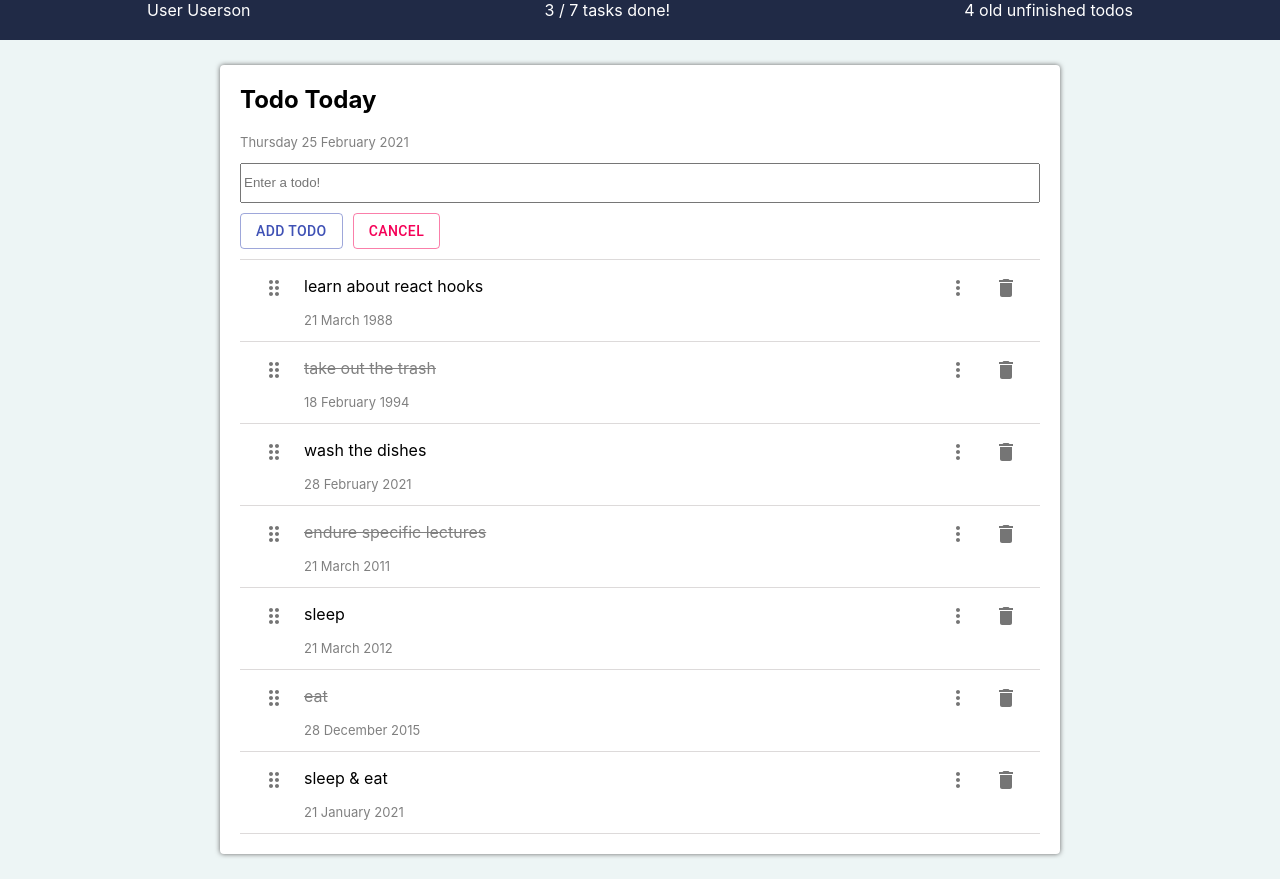
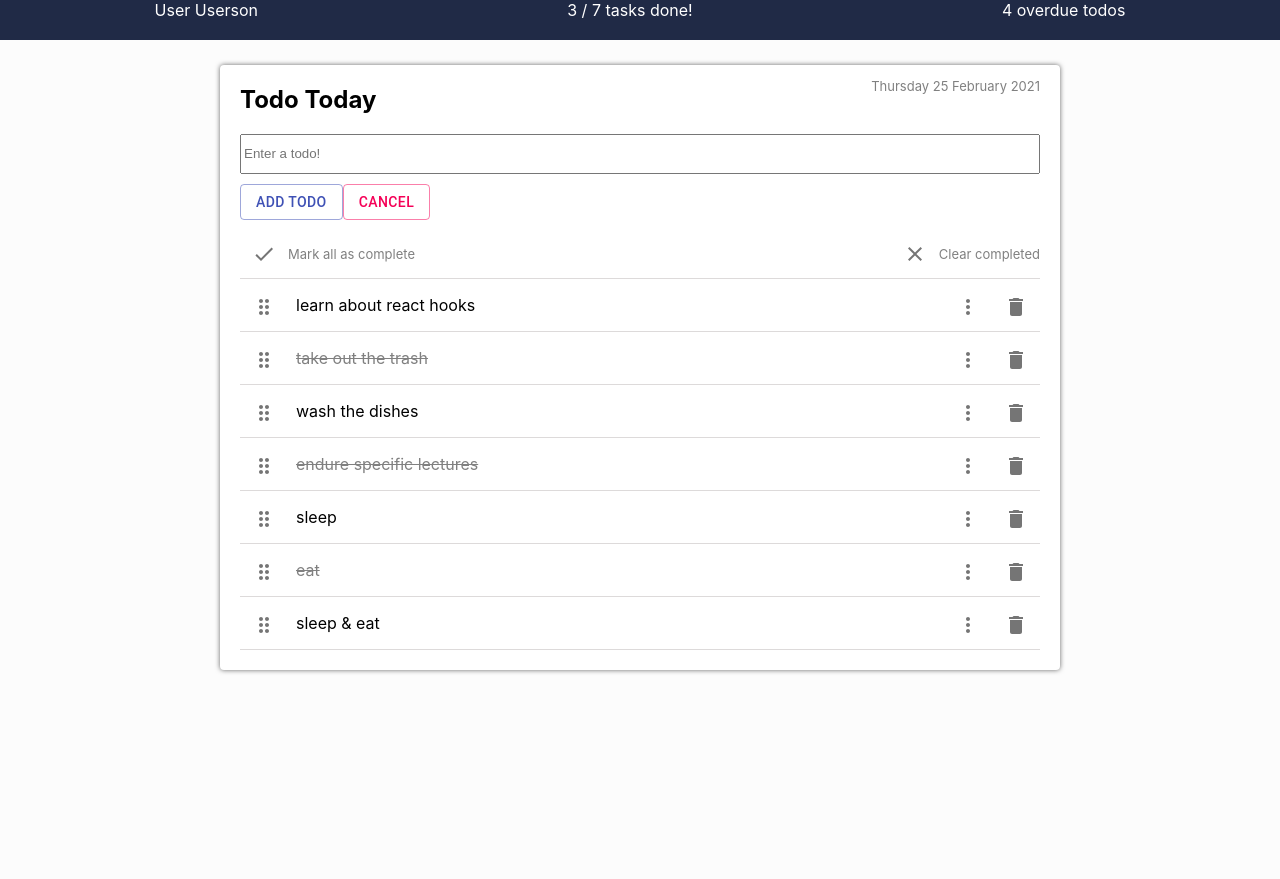
Before and after one commit to larsdjursner/todo-typescript, a React (Create React App) app: page / in a window 1280 px wide. After the commit the page ends 800 px from the top, so only its background shows below. Built offline with nearby package versions, Linux system fonts and the light colour scheme.

Commit message:
small fixes to dnd, renamed divs

```diff
--- a/src/App.css
+++ b/src/App.css
@@ -1,9 +1,5 @@
 body {
-  background-color: rgb(237, 245, 245);
-}
-
-.app {
-  display: block;
+  background-color: rgb(252, 252, 252);
 }
 
 .parent-todo {
@@ -31,15 +27,20 @@ input {
   box-sizing: border-box;
 }
 
+ul.todolist {
+  padding: 0;
+  margin-bottom: 0;
+  margin-top: 0;
+  border-bottom: 1px solid rgb(221, 218, 218);
+}
 li.todo {
   list-style-type: none;
   user-select: none;
-  padding: 0px 10px 0px 10px;
   display: flex;
   justify-content: space-between;
   align-items: baseline;
   box-sizing: border-box;
-  border-bottom: 1px solid rgb(221, 218, 218);
+  border-top: 1px solid rgb(221, 218, 218);
 }
 
 .todo-draghandle {
@@ -61,6 +62,7 @@ p.todo-content {
   display: flex;
 }
 
+
 .date {
   color: gray;
   font-size: small;
@@ -70,21 +72,28 @@ li:hover {
   background-color: rgb(245, 245, 245);
 }
 
+
+.todoform-header {
+  display: flex;
+  justify-content: space-between;
+}
+
 .todoform-input {
   height: 40px;
-}
-.todoform {
-  border-bottom: 1px solid rgb(221, 218, 218);
-}
-.todoform > * {
-  margin-bottom: 10px;
 }
 
 .todoform-content > * {
   margin-bottom: 10px;
 }
 
-.todoform-content-noform > * {
+.todoform-buttons {
+  right: 0;
+  /* display: flex;
+  margin-right: 10px;
+  justify-content: right; */
+}
+
+.noform-content > * {
   margin-bottom: 10px;
   display: inline-block;
   white-space: nowrap;
@@ -93,18 +102,28 @@ li:hover {
   color: gray;
 }
 
-.todoform-content-noform:hover #todoform-content-addicon {
+.noform-content:hover #todoform-content-addicon {
   color: rgb(32, 42, 70);
 }
 
-.todoform-content-noform:hover #todoform-content-text {
+.noform-content:hover #todoform-content-text {
   color: rgb(32, 42, 70);
 }
 
-.todoform-buttons > :first-child {
-  margin-right: 10px;
+.completion-button-parent {
+  display: flex;
+  flex-direction: row;
+  justify-content: space-between;
 }
 
+.completion-button > * {
+  margin-bottom: 10px;
+  display: inline-block;
+  white-space: nowrap;
+  font-size: small;
+  cursor: pointer;
+  color: gray;
+}
 .Nav {
   background-color: rgb(32, 42, 70);
   color: white;
--- a/src/components/Nav.tsx
+++ b/src/components/Nav.tsx
@@ -8,7 +8,9 @@ const Nav: React.FC = () => {
 
   const countComplete = () => {
     const count = todos.filter((t) => t.completed).length;
-    return `${count} / ${todos.length} tasks done!`;
+    return todos.length > 0
+      ? `${count} / ${todos.length} tasks done!`
+      : "Done!";
   };
 
   const countOldTodos = () => {
@@ -17,9 +19,7 @@ const Nav: React.FC = () => {
       .filter((t) => !t.completed)
       .filter((t) => getFullDate(t.date) !== getFullDate(today)).length;
 
-    return count > 0
-      ? count + " old unfinished todos"
-      : "All old todos are done!";
+    return count > 0 ? count + " overdue todos" : "";
   };
 
   return (
--- a/src/components/Todo.tsx
+++ b/src/components/Todo.tsx
@@ -46,7 +46,7 @@ export const Todo: React.FC<ITodoFunctions> = ({
         >
           {content}
         </p>
-        <p className="date">{getDate(date)}</p>
+        {/* <p className="date">{getDate(date)}</p> */}
       </div>
       <div className="todo-buttons">
         <Modal
--- a/src/components/TodoForm.tsx
+++ b/src/components/TodoForm.tsx
@@ -68,11 +68,11 @@ export const TodoForm: React.FC<ITodoForm> = ({ createTodo }) => {
           </div>
         </div>
       ) : (
-        <div className="todoform-content-noform" onClick={toggleForm}>
-          <IconButton id="todoform-content-addicon">
+        <div className="noform-content" onClick={toggleForm}>
+          <IconButton id="noform-content-addicon">
             <AddIcon />
           </IconButton>
-          <p id="todoform-content-text">Add todo</p>
+          <p id="noform-content-text">Add todo</p>
         </div>
       )}
     </div>
--- a/src/components/TodoList.tsx
+++ b/src/components/TodoList.tsx
@@ -9,6 +9,9 @@ import {
   Draggable,
   DropResult,
 } from "react-beautiful-dnd";
+import { IconButton } from "@material-ui/core";
+import CheckIcon from "@material-ui/icons/Check";
+import ClearIcon from '@material-ui/icons/Clear';
 
 const TodoList: React.FC = () => {
   const [todos, setTodos] = useContext(TodoContext);
@@ -32,6 +35,12 @@ const TodoList: React.FC = () => {
     setTodos(newTodos);
   };
 
+  const deleteCompletedTodos = () => {
+    const newTodos = [...todos];
+    const filtered = newTodos.filter((t) => !t.completed);
+    setTodos(filtered);
+  };
+
   const completeTodo = (id: number) => {
     const newTodos = [...todos];
     const index = newTodos.findIndex((t) => t.id === id);
@@ -40,34 +49,53 @@ const TodoList: React.FC = () => {
     setTodos(newTodos);
   };
 
-  const rearrangeTodo = (param: DropResult) => {
-    const destIndex = param.destination?.index;
-    const srcIndex = param.source.index;
+  const completeAllTodos = () => {
+    const newTodos = [...todos];
+    newTodos.forEach((t) => (t.completed = true));
 
-    const moved = todos[srcIndex];
-    if (destIndex) {
-      const remaining = todos.filter((t) => t.id !== moved.id);
+    setTodos(newTodos);
+  };
 
-      const reorderedItems = [
-        ...remaining.slice(0, destIndex),
-        moved,
-        ...remaining.slice(destIndex),
-      ];
+  const handleOnDragEnd = (res: DropResult) => {
+    if (!res.destination) return;
 
-      setTodos(reorderedItems);
-    }
+    const newTodos = [...todos];
+    const [reorderedTodos] = newTodos.splice(res.source.index, 1);
+    newTodos.splice(res.destination.index, 0, reorderedTodos);
+
+    setTodos(newTodos);
   };
 
   return (
     <div className="parent-todo">
       <div className="child-todo">
+        <TodoForm createTodo={createTodo} />
+        {todos.length > 0 ? (
+          <div className="completion-button-parent">
+             <div className="completion-button" onClick={completeAllTodos}>
+              <IconButton>
+                <CheckIcon />
+              </IconButton>
+              <p>Mark all as complete</p>
+            </div>
+            <div className="completion-button" onClick={deleteCompletedTodos}>
+              <IconButton>
+                <ClearIcon />
+              </IconButton>
+              <p>Clear completed</p>
+            </div>
+
+          </div>
+        ) : (
+          <div></div>
+        )}
+
         <DragDropContext
-          onDragEnd={(param) => {
-            rearrangeTodo(param);
+          onDragEnd={(res) => {
+            handleOnDragEnd(res);
           }}
         >
-          <div className="todolist">
-            <TodoForm createTodo={createTodo} />
+          <ul className="todolist">
             <Droppable droppableId="droppable-1">
               {(provided, _) => (
                 <div ref={provided.innerRef} {...provided.droppableProps}>
@@ -106,7 +134,7 @@ const TodoList: React.FC = () => {
                 </div>
               )}
             </Droppable>
-          </div>
+          </ul>
         </DragDropContext>
       </div>
     </div>
--- a/src/components/modal.style.css
+++ b/src/components/modal.style.css
@@ -1,4 +1,3 @@
-
 
 .Wrapper {
     position: fixed;
```
